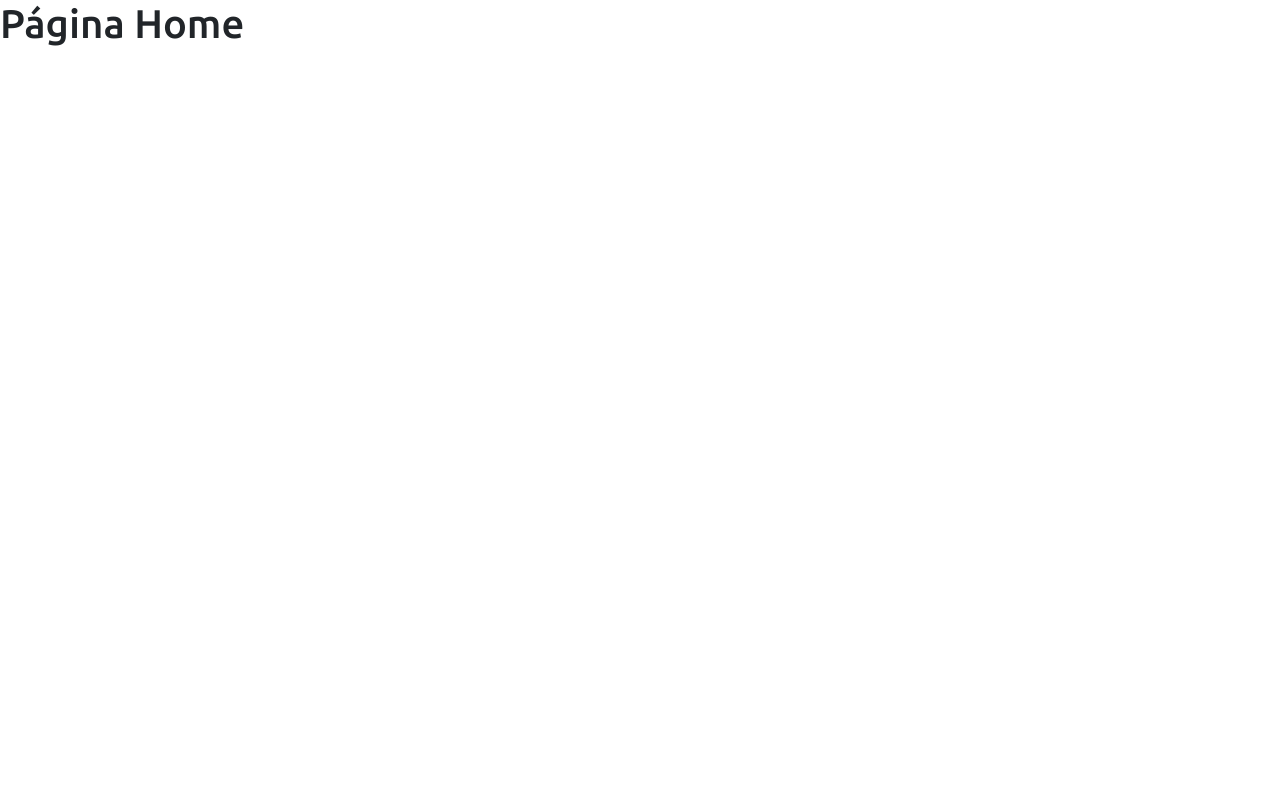
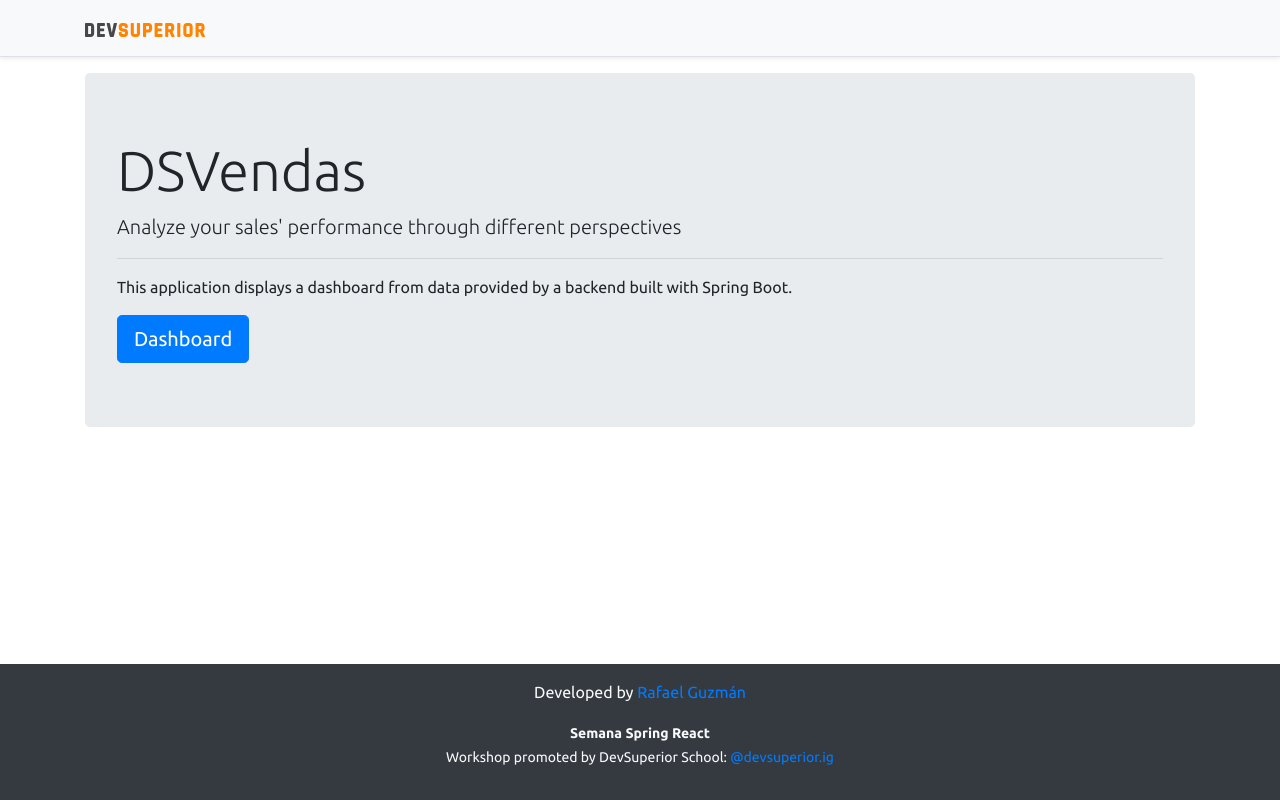
Before and after one commit to rqguzman/dsvendas-devsuperior, a React (Create React App) app in the folder frontend/: page / in a window 1280 px wide. Built offline with nearby package versions, Linux system fonts and the light colour scheme.

Commit message:
:sparkles: feat(routes): Add Home view and navigation

```diff
--- a/frontend/src/components/Navbar/Navbar.tsx
+++ b/frontend/src/components/Navbar/Navbar.tsx
@@ -1,4 +1,5 @@
 import React from 'react';
+import { Link } from 'react-router-dom';
 import ImgDsDark from '../../assets/img/ds_dark.svg';
 
 const Navbar = () => {
@@ -6,7 +7,9 @@ const Navbar = () => {
         <div className="d-flex flex-column flex-md-row align-items-center p-3 px-md-4 mb-3 bg-light border-bottom shadow-sm">
             <div className="container">
                 <nav className="my-2 my-md-0 mr-md-3">
-                    <img src={ImgDsDark} alt="DevSuperior" width="120" />
+                    <Link to="/">
+                        <img src={ImgDsDark} alt="DevSuperior" width="120" />
+                    </Link>
                 </nav>
             </div>
         </div>
--- a/frontend/src/pages/Home/Home.tsx
+++ b/frontend/src/pages/Home/Home.tsx
@@ -1,10 +1,25 @@
+import Footer from 'components/Footer/Footer';
+import Navbar from 'components/Navbar/Navbar';
 import React from 'react';
+import { Link } from 'react-router-dom';
 
 const Home = () => {
     return (
-        <div>
-            <h1>Página Home</h1>
-        </div>
+        <>
+            <Navbar />
+            <div className="container">
+                <div className="jumbotron">
+                    <h1 className="display-4">DSVendas</h1>
+                    <p className="lead">Analyze your sales' performance through different perspectives</p>
+                    <hr />
+                    <p>This application displays a dashboard from data provided by a backend built with Spring Boot.</p>
+                    <Link to="/dashboard" className="btn btn-primary btn-lg">
+                        Dashboard
+                    </Link>
+                </div>
+            </div>
+            <Footer/>
+        </>
     );
 };
 
```
